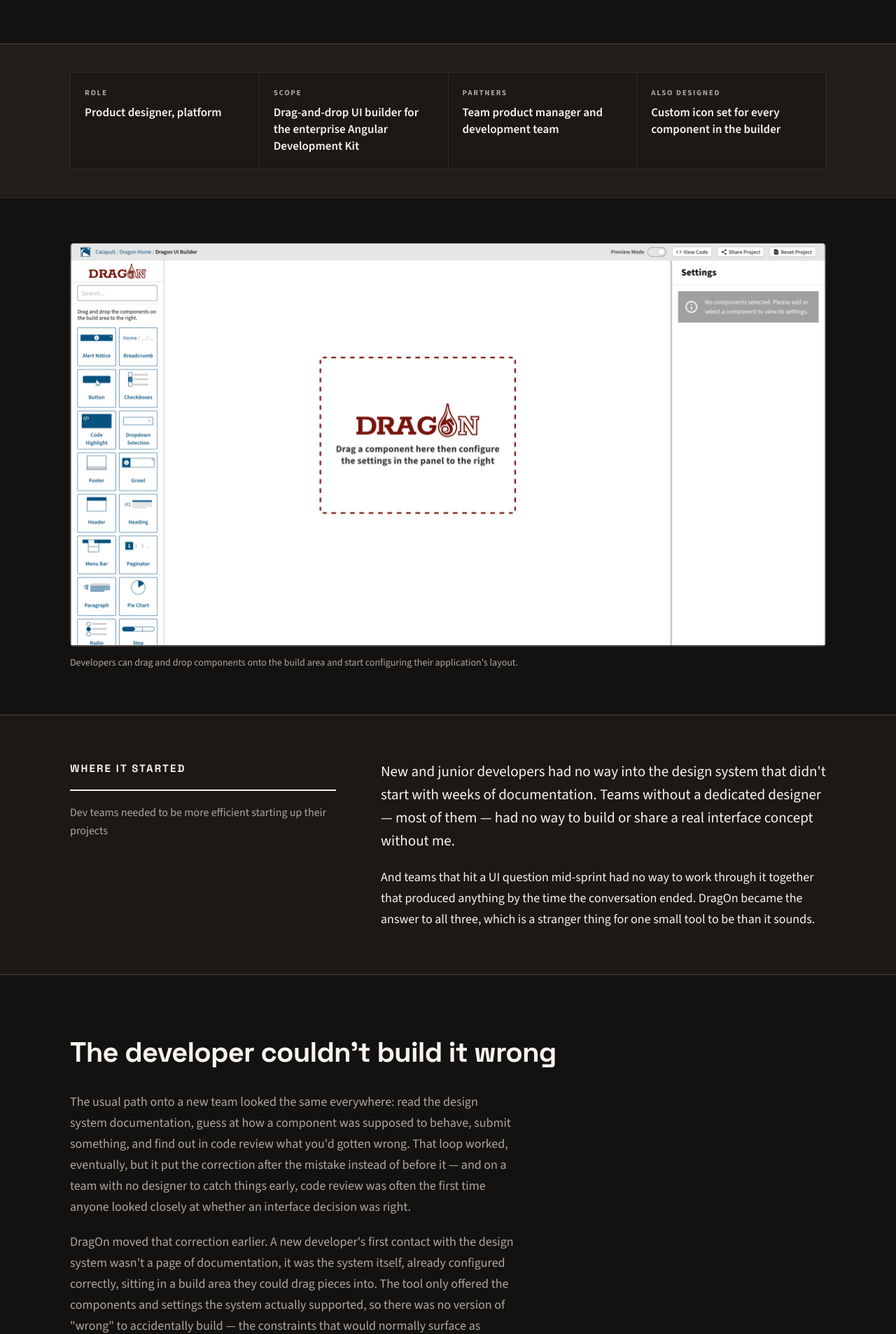
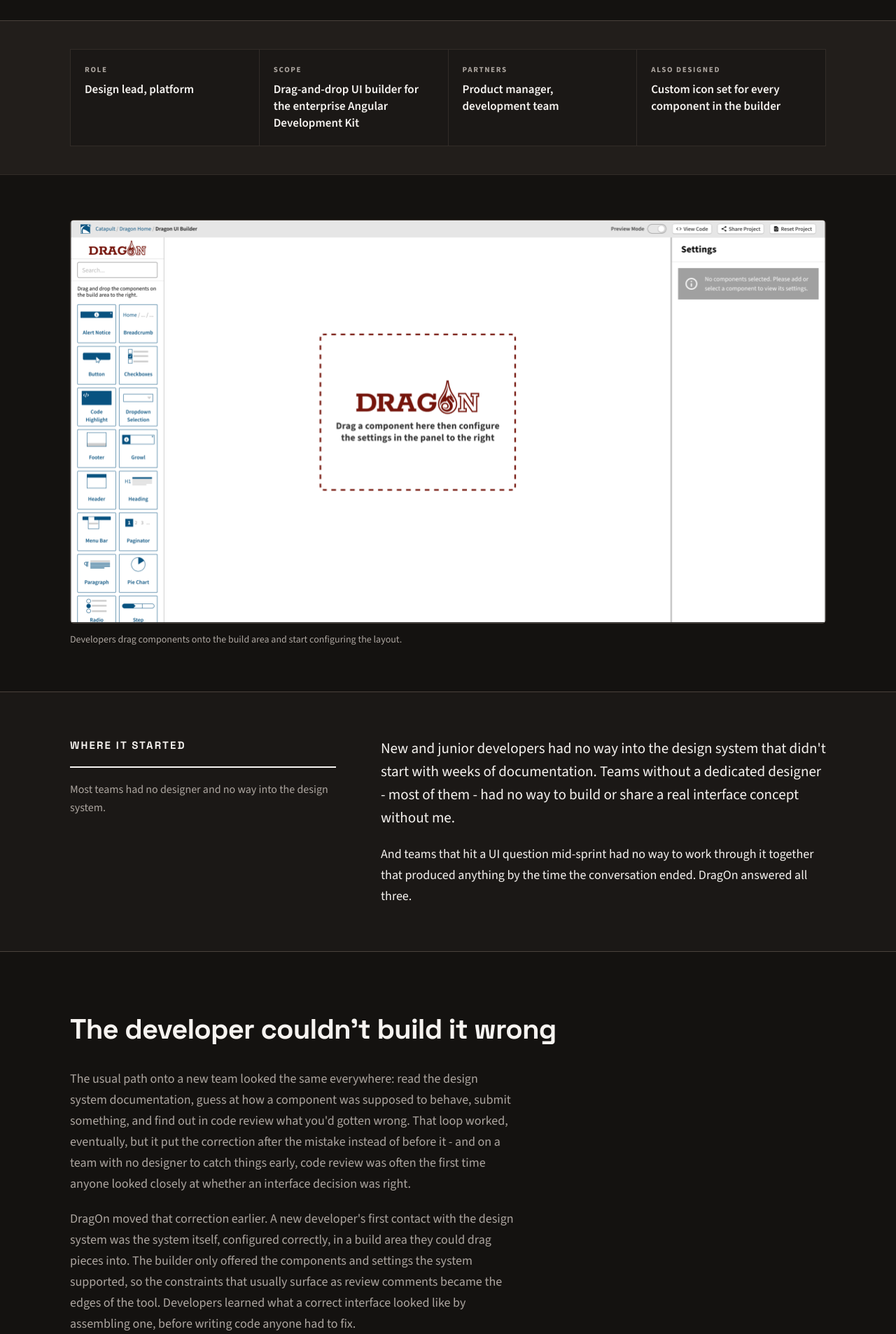
Before and after one commit to beelzebuddha/portfolio-site, a Next.js app: page /case-studies/dragon-ui-builder in a window 1280 px wide. Shown: the part 596-2502 px from the top of the page at 70% size. Built offline with nearby package versions, Linux system fonts and the light colour scheme.

Commit message:
updated case study copy

```diff
--- a/app/case-studies/dragon-ui-builder/page.tsx
+++ b/app/case-studies/dragon-ui-builder/page.tsx
@@ -17,7 +17,7 @@
 export const metadata: Metadata = {
   title: 'DragOn UI Builder — Kevin B. Doyle',
   description:
-    'How a hard-to-use open-source Angular foundation became a drag-and-drop UI builder that solved onboarding, concept collaboration, and a lack of design support with one small tool developers chose to adopt.',
+    'How a drag-and-drop Angular UI builder solved onboarding, concept collaboration, and a lack of design support -- one small tool developers chose to adopt.',
 };
 
 export default function DragonUiBuilderPage() {
@@ -30,14 +30,14 @@
           company="FANNIE MAE"
           category="PLATFORM DESIGN"
           title="DragOn UI Builder"
-          dek="DragOn helped solve three problems: project onboarding for new and junior developers inefficiency, supportive tools for concept collaboration, and a lack of design support. DragOn became the design support they didn't have: new developers learned our Angular system by dragging its real components into place, developers and product managers built and shared working concepts without writing a line of code, and daily stand-ups turned into the place dev teams built the UI instead of just talking about it."
+          dek="DragOn solved three problems at once: slow onboarding for new and junior developers, no shared way to work through a UI concept, and product teams with no designer. New developers learned our Angular system by dragging its real components into place. Developers and product managers built and shared working concepts without writing code. Some teams started building UI together right after stand-up."
           tags={['Platform Design', 'Developer Experience', 'Visual Design']}
         />
 
         <FactStrip
           borderColor="line"
           facts={[
-            { label: 'ROLE', value: 'Product designer, platform' },
+            { label: 'ROLE', value: 'Design lead, platform' },
             {
               label: 'SCOPE',
               value:
@@ -45,7 +45,7 @@
             },
             {
               label: 'PARTNERS',
-              value: 'Team product manager and development team',
+              value: 'Product manager, development team',
             },
             {
               label: 'ALSO DESIGNED',
@@ -62,7 +62,7 @@
               src={SCREENSHOT_START}
               alt="Screenshot of the DragOn UI Builder build area"
               aspectRatio="1922/1026"
-              caption="Developers can drag and drop components onto the build area and start configuring their application's layout."
+              caption="Developers drag components onto the build area and start configuring the layout."
             />
           </div>
         </section>
@@ -75,23 +75,15 @@
               <div className={styles.rail}>
                 <p className={styles.railLabel}>WHERE IT STARTED</p>
                 <p className={styles.railIntro}>
-                  Dev teams needed to be more efficient starting up their
-                  projects
+                  Most teams had no designer and no way into the design system.
                 </p>
               </div>
               <div className={styles.body}>
                 <p className={styles.lede}>
-                  New and junior developers had no way into the design system
-                  that didn&apos;t start with weeks of documentation. Teams
-                  without a dedicated designer — most of them — had no way to
-                  build or share a real interface concept without me.
+                  New and junior developers had no way into the design system that didn't start with weeks of documentation. Teams without a dedicated designer - most of them - had no way to build or share a real interface concept without me.
                 </p>
                 <p className={styles.bodyText}>
-                  And teams that hit a UI question mid-sprint had no way to work
-                  through it together that produced anything by the time the
-                  conversation ended. DragOn became the answer to all three,
-                  which is a stranger thing for one small tool to be than it
-                  sounds.
+                  And teams that hit a UI question mid-sprint had no way to work through it together that produced anything by the time the conversation ended. DragOn answered all three.
                 </p>
               </div>
             </div>
@@ -107,40 +99,23 @@
             </p>
             <div className={`${styles.body} measure-prose`}>
               <p className={styles.mutedText}>
-                The usual path onto a new team looked the same everywhere: read
-                the design system documentation, guess at how a component was
-                supposed to behave, submit something, and find out in code
-                review what you&apos;d gotten wrong. That loop worked,
-                eventually, but it put the correction after the mistake instead
-                of before it — and on a team with no designer to catch things
-                early, code review was often the first time anyone looked
-                closely at whether an interface decision was right.
+                The usual path onto a new team looked the same everywhere: read the design system documentation, guess at how a component was supposed to behave, submit something, and find out in code review what you'd gotten wrong. That loop worked, eventually, but it put the correction after the mistake instead of before it - and on a team with no designer to catch things early, code review was often the first time anyone looked closely at whether an interface decision was right.
               </p>
               <p className={styles.mutedText}>
-                DragOn moved that correction earlier. A new developer&apos;s
-                first contact with the design system wasn&apos;t a page of
-                documentation, it was the system itself, already configured
-                correctly, sitting in a build area they could drag pieces into.
-                The tool only offered the components and settings the system
-                actually supported, so there was no version of &quot;wrong&quot;
-                to accidentally build — the constraints that would normally
-                surface as review comments were just the boundaries of what the
-                builder let you do. Someone could learn what a correct interface
-                looked like by assembling one, before they&apos;d written a line
-                of code anyone else had to fix.
+                DragOn moved that correction earlier. A new developer's first contact with the design system was the system itself, configured correctly, in a build area they could drag pieces into. The builder only offered the components and settings the system supported, so the constraints that usually surface as review comments became the edges of the tool. Developers learned what a correct interface looked like by assembling one, before writing code anyone had to fix.
               </p>
             </div>
             <Figure
               src={SCREENSHOT_SETTINGS}
               alt="Screenshot of the DragOn UI Builder settings panel"
               aspectRatio="1920/1024"
-              caption="Once the component is in the build area, the developer can adjust the UI in the Settings panel."
+              caption="Once a component is in the build area, the developer adjusts it in the Settings panel."
             />
             <Figure
               src={SCREENSHOT_MODALS}
               alt="Screenshot of the DragOn UI Builder export and share modals"
               aspectRatio="1449/540"
-              caption="Developers could copy and paste the code from DragOn directly into their IDE, share a link to the DragOn UI with someone, and save the project for later."
+              caption="Developers could copy the code straight into their IDE, share a link to the concept, or save the project for later."
               bare
             />
           </div>
@@ -150,7 +125,7 @@
           className={`${styles.section} ${styles.py10} ${styles.borderBottom}`}
         >
           <div className={`container ${styles.inner}`}>
-            <p className={styles.sectionTitle}>Lack of design team support</p>
+            <p className={styles.sectionTitle}>No designer on the team</p>
             <div className={styles.bodyPullRow}>
               <div className={styles.body}>
                 <p className={styles.mutedText}>
@@ -176,7 +151,7 @@
                   src={SCREENSHOT_COMPONENTS}
                   alt="Screenshot of the DragOn UI Builder custom component icon set"
                   aspectRatio="524/418"
-                  caption="I wanted the icons to be as simplified as possible yet immediately recognizable as the component they represented."
+                  caption="I simplified each icon as far as it could go while staying recognizable as its component."
                   sizes="(min-width: 1240px) 508px, (min-width: 900px) calc((100vw - 144px) / 2), calc(100vw - 40px)"
                   bare
                 />
@@ -196,12 +171,7 @@
               body={
                 <>
                   <p className={styles.mutedText}>
-                    Plenty of teams ran into a UI question they couldn&apos;t
-                    answer by talking about it. We reached out to several teams
-                    that our metrics noted high DragOn usage — several teams
-                    stated that they started using DragOn after their morning
-                    stand-up to work through UI obstacles together, live, in a
-                    shared screen session.
+                    Plenty of teams ran into a UI question they couldn&apos;t answer by talking about it. We reached out to teams our metrics showed as heavy DragOn users. Several said they'd started opening DragOn after morning stand-up to work through UI problems together in a shared screen.
                   </p>
                   <p className={styles.mutedText}>
                     That&apos;s a different use than the one I designed for. I
@@ -211,18 +181,16 @@
                     next meeting didn&apos;t have to redo.
                   </p>
                   <p className={styles.mutedText}>
-                    A tool built to cover design work no single designer could
-                    ever have reached ended up being the thing three different
-                    roles could stand in front of at once.
+                    A tool built to stand in for a designer ended up being something three roles could stand in front of at once.
                   </p>
                   <p className={styles.mutedText}>
-                    Methods in rotation: component and icon design — interaction
+                    What I designed: component and icon design — interaction
                     design for the build/configure/export flow —
                     collaborative-link sharing — code export to working Angular.
                   </p>
                 </>
               }
-              pull="Several teams stated that they started using DragOn after their morning stand-up to work through UI obstacles together, live, in a shared screen session."
+              pull="Nobody had to use DragOn. Teams chose it."
             />
           </div>
         </section>
--- a/app/components/Hero.tsx
+++ b/app/components/Hero.tsx
@@ -10,14 +10,14 @@
           <span>ENTERPRISE &amp; INTERNAL PLATFORMS</span>
         </div>
         <h1 className={styles.headline}>
-          I design data-driven product experiences for the captive customer.
+          I lead data-driven design for the captive customer.
         </h1>
         <div className={styles.intro}>
           <p className={styles.muted}>
-            In my career, I've created experiences for the people who don't get to choose the applications and systems they use every day, all day — the employee. I designed internal tools, enterprise platforms, and golden-path experiences, and founded and led DevInsights, a voice-of-customer research program that turned signal from thousands of engineers into the roadmap for their tools.
+           The captive customer is the employee -- the person who uses software all day and never got to choose it.
           </p>
           <p>
-            Today, I bring that same discipline — founding programs, reading data at scale, designing for the people who never chose their tools — to whatever comes next.
+            I've spent my career on complex, data-heavy enterprise applications -- internal operational tools, regulated financial systems, federal platforms, and most recently the tools engineers build with.
           </p>
         </div>
       </div>
```
Also changed, not shown: app/case-studies/chassis-codegen/page.tsx (+15 -18 lines).
